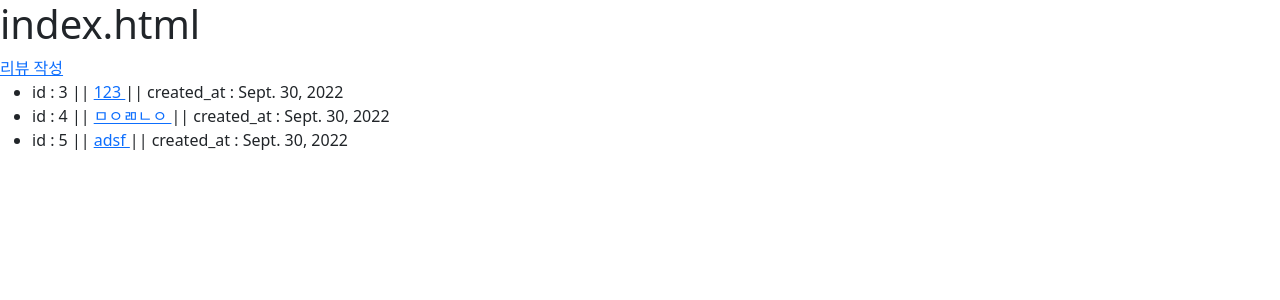
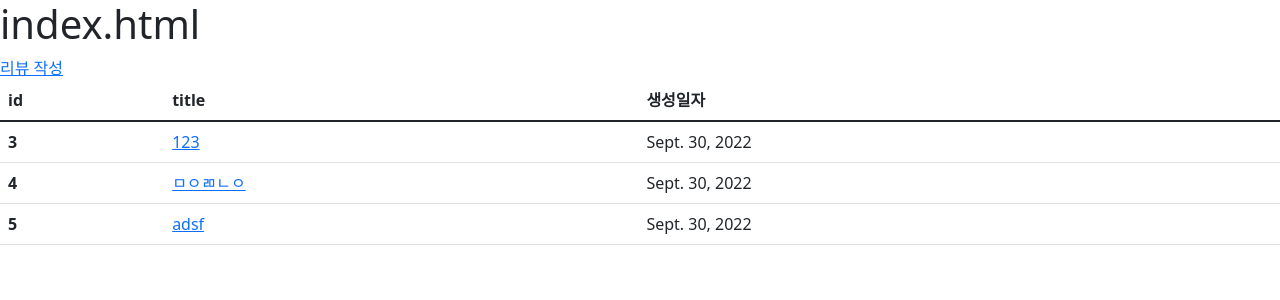
Before and after one commit to jiyeong99/DJango_Pair_PJT_01, a Django app: page /articles/ in a window 1280 px wide. Shown: the top 300 px of the page. Run offline with Django 3.2, Linux system fonts and the light colour scheme; data comes from the database, SQL or seed files in the repository.

Commit message:
테이블~

```diff
--- a/pair_pjt/articles/templates/articles/index.html
+++ b/pair_pjt/articles/templates/articles/index.html
@@ -2,7 +2,7 @@
 {% block content %}
 <h1>index.html</h1>
 <a href="{% url 'articles:new' %}">리뷰 작성</a>
-<ul>
+<!-- <ul>
     {% for review_for in reviews %}
     <li>
         id : {{ review_for.id }}
@@ -10,5 +10,26 @@
         || created_at : {{ review_for.created_at }}
     </li>
         {% endfor %}
-</ul>
+</ul> -->
+
+<table class="table">
+    <thead>
+      <tr>
+        <th scope="col">id</th>
+        <th scope="col">title</th>
+        <th scope="col">생성일자</th>
+      </tr>
+    </thead>
+    <tbody>
+    {% for review_for in reviews %}
+      <tr>
+        <th scope="row">{{ review_for.id }}</th>
+        <td><a href="{% url 'articles:detail' review_for.pk %}"> {{ review_for.title}}</td>
+        <td>{{ review_for.created_at }}</td>
+      </tr>
+    {% endfor %}
+    </tbody>
+</table>
+
+
 {% endblock content %}
```
